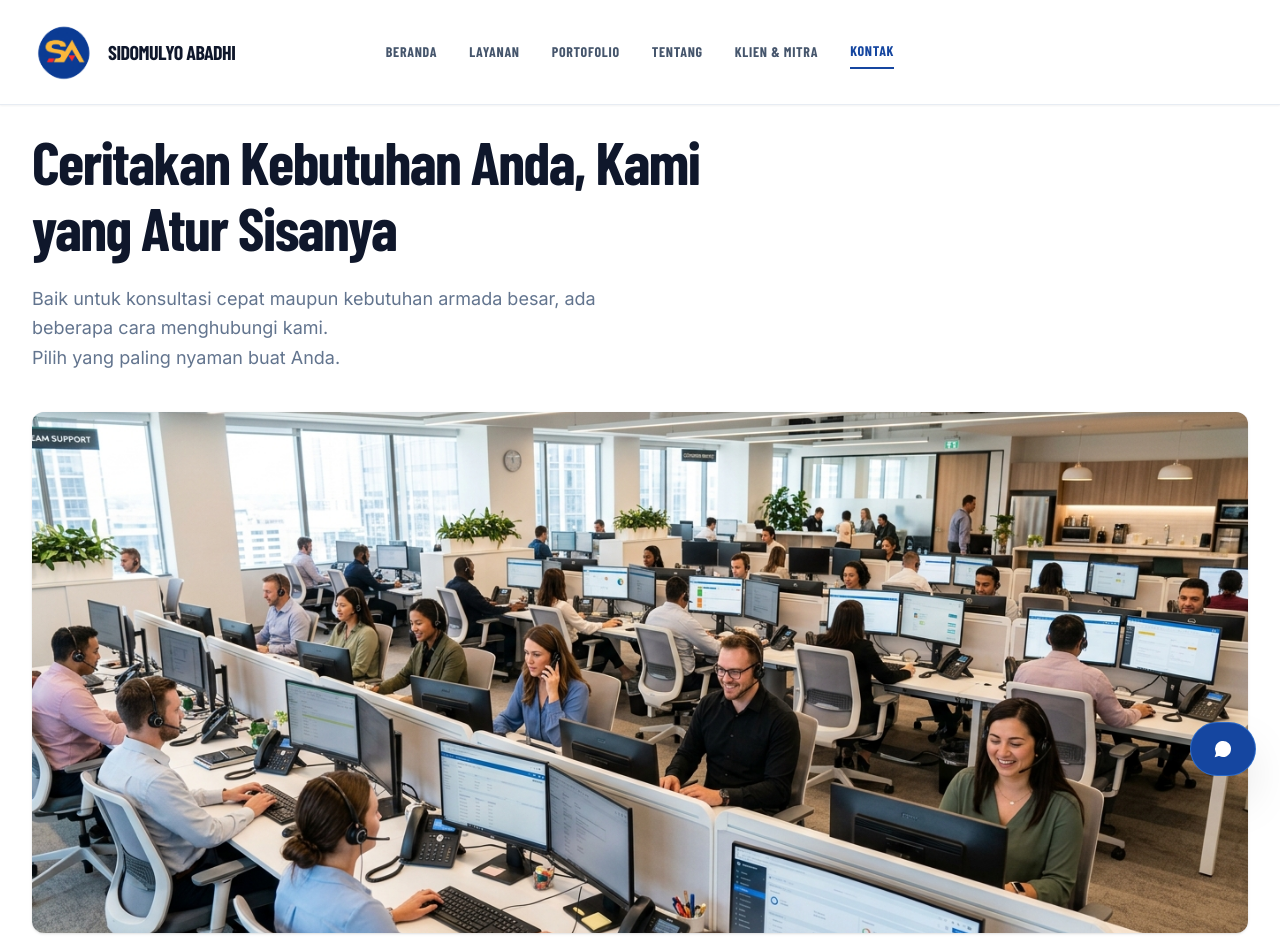
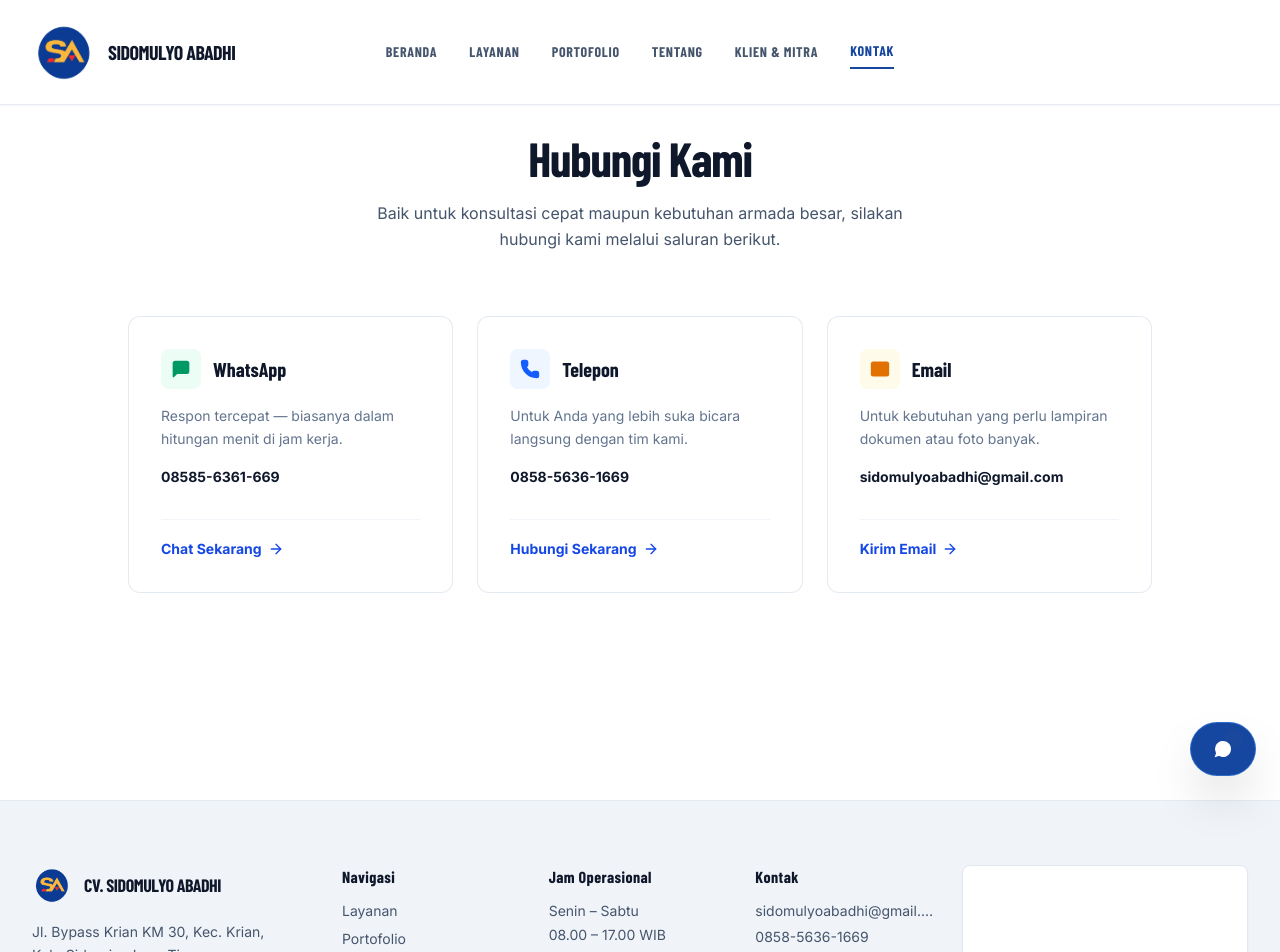
Before and after one commit to PerdanaMain/fe-compro-sidomulyo, a Next.js app: page /kontak in a window 1280 px wide. Shown: the top 952 px of the page. Built offline with nearby package versions, Linux system fonts and the light colour scheme; no server answers; grey boxes are pictures that could not be loaded; a web font is replaced by a local one.

Commit message:
feat: add contact page with multiple communication channels

```diff
--- a/src/app/kontak/page.tsx
+++ b/src/app/kontak/page.tsx
@@ -1,6 +1,5 @@
 import React from "react";
 import { Metadata } from "next";
-import Image from "next/image";
 import { Phone, Mail, ArrowRight, MessageSquare } from "lucide-react";
 import { Container } from "@/components/ui/container";
 import { companyData } from "@/data/company";
@@ -24,42 +23,31 @@ export default function KontakPage() {
   const waUrl = getWhatsAppUrl();
 
   return (
-    <div className="pt-28 pb-16 bg-white min-h-screen">
+    <div className="pt-24 sm:pt-28 md:pt-32 pb-16 bg-white min-h-screen">
       <script
         type="application/ld+json"
         dangerouslySetInnerHTML={{ __html: JSON.stringify(breadcrumbLd) }}
       />
       <Container>
-        {/* Header Title & Subtitle Section */}
-        <div className="pt-4 pb-10 max-w-3xl">
-          <h1 className="font-heading font-extrabold text-4xl sm:text-5xl lg:text-6xl text-slate-900 tracking-tight leading-[1.1]">
-            Ceritakan Kebutuhan Anda, Kami yang Atur Sisanya
+        {/* Header Title Section */}
+        <div className="max-w-3xl mx-auto text-center space-y-3 mb-12 sm:mb-16">
+          <h1 className="font-heading font-extrabold text-3xl sm:text-4xl lg:text-5xl text-slate-900 tracking-tight leading-tight">
+            Hubungi Kami
           </h1>
-          <p className="text-base sm:text-lg text-slate-500 font-normal leading-relaxed mt-6 max-w-xl">
-            Baik untuk konsultasi cepat maupun kebutuhan armada besar, ada beberapa cara menghubungi kami.
-            <br />
-            Pilih yang paling nyaman buat Anda.
+          <p className="text-slate-600 text-sm sm:text-base leading-relaxed max-w-xl mx-auto">
+            Baik untuk konsultasi cepat maupun kebutuhan armada besar, silakan hubungi kami melalui saluran berikut.
           </p>
         </div>
 
-        {/* Hero Banner Image */}
-        <div className="w-full relative rounded-xl overflow-hidden shadow-sm mb-12 bg-slate-100 aspect-[16/9] md:aspect-[21/9]">
-          <Image
-            src="/images/contact-hero.jpg"
-            alt="Tim Customer Service Sidomulyo Abadhi"
-            fill
-            className="object-cover object-center"
-            priority
-          />
-        </div>
-
         {/* 3 Contact Method Cards */}
-        <div className="grid grid-cols-1 md:grid-cols-3 gap-6 mb-16">
+        <div className="max-w-5xl mx-auto grid grid-cols-1 md:grid-cols-3 gap-6 mb-16">
           {/* Card 1: WhatsApp */}
-          <div className="bg-white border border-slate-200/90 rounded-xl p-8 flex flex-col justify-between hover:shadow-md transition-shadow">
+          <div className="bg-white border border-slate-200/90 rounded-xl p-6 sm:p-8 flex flex-col justify-between hover:shadow-md transition-shadow">
             <div>
               <div className="flex items-center gap-3 text-slate-900">
-                <MessageSquare className="w-6 h-6 fill-slate-900 text-slate-900" />
+                <div className="w-10 h-10 rounded-lg bg-emerald-50 text-emerald-600 flex items-center justify-center shrink-0">
+                  <MessageSquare className="w-5 h-5 fill-emerald-600" />
+                </div>
                 <h2 className="font-heading font-extrabold text-xl text-slate-900">
                   WhatsApp
                 </h2>
@@ -73,7 +61,7 @@ export default function KontakPage() {
                   : companyData.whatsapp}
               </p>
             </div>
-            <div className="mt-8 pt-4">
+            <div className="mt-8 pt-4 border-t border-slate-100">
               <a
                 href={waUrl}
                 target="_blank"
@@ -87,10 +75,12 @@ export default function KontakPage() {
           </div>
 
           {/* Card 2: Telepon */}
-          <div className="bg-white border border-slate-200/90 rounded-xl p-8 flex flex-col justify-between hover:shadow-md transition-shadow">
+          <div className="bg-white border border-slate-200/90 rounded-xl p-6 sm:p-8 flex flex-col justify-between hover:shadow-md transition-shadow">
             <div>
               <div className="flex items-center gap-3 text-slate-900">
-                <Phone className="w-6 h-6 fill-slate-900 text-slate-900" />
+                <div className="w-10 h-10 rounded-lg bg-blue-50 text-blue-600 flex items-center justify-center shrink-0">
+                  <Phone className="w-5 h-5 fill-blue-600" />
+                </div>
                 <h2 className="font-heading font-extrabold text-xl text-slate-900">
                   Telepon
                 </h2>
@@ -102,7 +92,7 @@ export default function KontakPage() {
                 {companyData.phone}
               </p>
             </div>
-            <div className="mt-8 pt-4">
+            <div className="mt-8 pt-4 border-t border-slate-100">
               <a
                 href={`tel:${companyData.phone.replace(/[^0-9]/g, "")}`}
                 className="inline-flex items-center gap-1.5 text-blue-700 hover:text-blue-800 font-bold text-sm hover:underline group"
@@ -114,10 +104,12 @@ export default function KontakPage() {
           </div>
 
           {/* Card 3: Email */}
-          <div className="bg-white border border-slate-200/90 rounded-xl p-8 flex flex-col justify-between hover:shadow-md transition-shadow">
+          <div className="bg-white border border-slate-200/90 rounded-xl p-6 sm:p-8 flex flex-col justify-between hover:shadow-md transition-shadow">
             <div>
               <div className="flex items-center gap-3 text-slate-900">
-                <Mail className="w-6 h-6 fill-slate-900 text-slate-900" />
+                <div className="w-10 h-10 rounded-lg bg-amber-50 text-amber-600 flex items-center justify-center shrink-0">
+                  <Mail className="w-5 h-5 fill-amber-600" />
+                </div>
                 <h2 className="font-heading font-extrabold text-xl text-slate-900">
                   Email
                 </h2>
@@ -129,7 +121,7 @@ export default function KontakPage() {
                 {companyData.email}
               </p>
             </div>
-            <div className="mt-8 pt-4">
+            <div className="mt-8 pt-4 border-t border-slate-100">
               <a
                 href={`mailto:${companyData.email}`}
                 className="inline-flex items-center gap-1.5 text-blue-700 hover:text-blue-800 font-bold text-sm hover:underline group"
```
